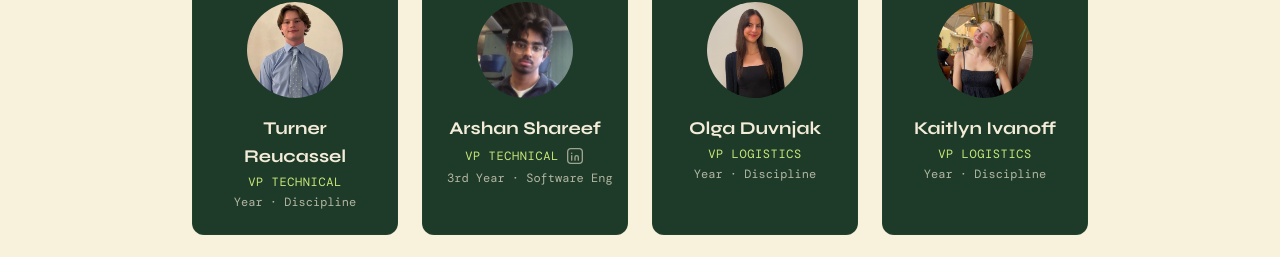
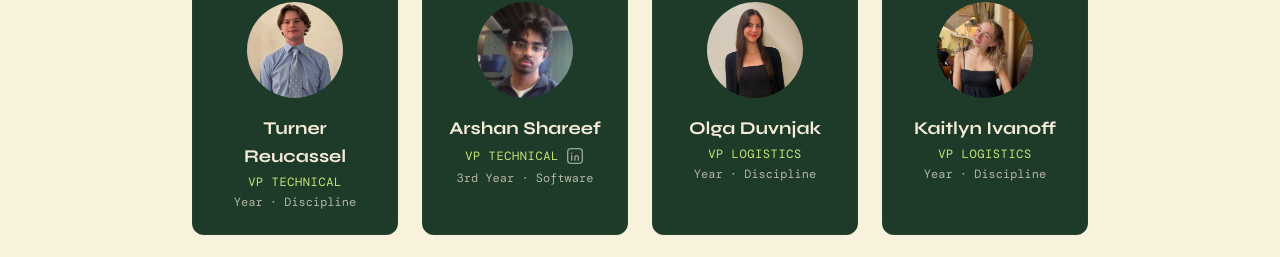
Before and after one commit to Anomaly-E-E/WEC, a React (Vite) app: page / in a window 1280 px wide. Shown: the part 4491-4748 px from the top of the page. Built offline with nearby package versions, Linux system fonts and the light colour scheme; a web font is replaced by a local one.

Commit message:
Simplify discipline label to just Software
Co-Authored-By: Claude Sonnet 5 <noreply@anthropic.com>
Claude-Session: https://claude.ai/code/session_01CnfAHFB8Q83bEuvm5RWGFT

```diff
--- a/src/data/team.ts
+++ b/src/data/team.ts
@@ -63,7 +63,7 @@ export const teamMembers: TeamMember[] = [
     role: 'VP Technical',
     department: 'Technical',
     initials: 'AS',
-    yearDiscipline: '3rd Year · Software Eng',
+    yearDiscipline: '3rd Year · Software',
     photo: '/team/arshan-shareef.jpg',
     linkedin: 'https://www.linkedin.com/in/arshan-shareef-mohammed-4ab94b330/?skipRedirect=true'
   },
```
